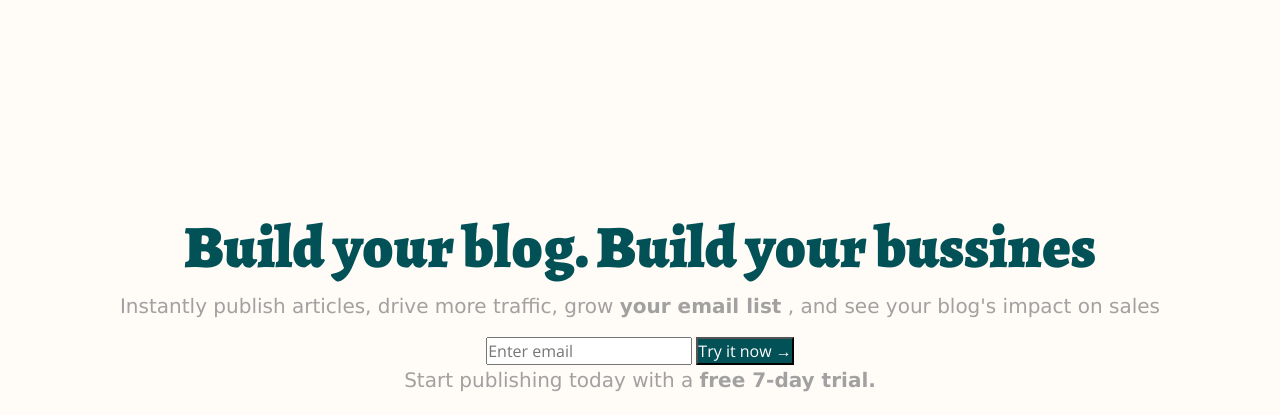
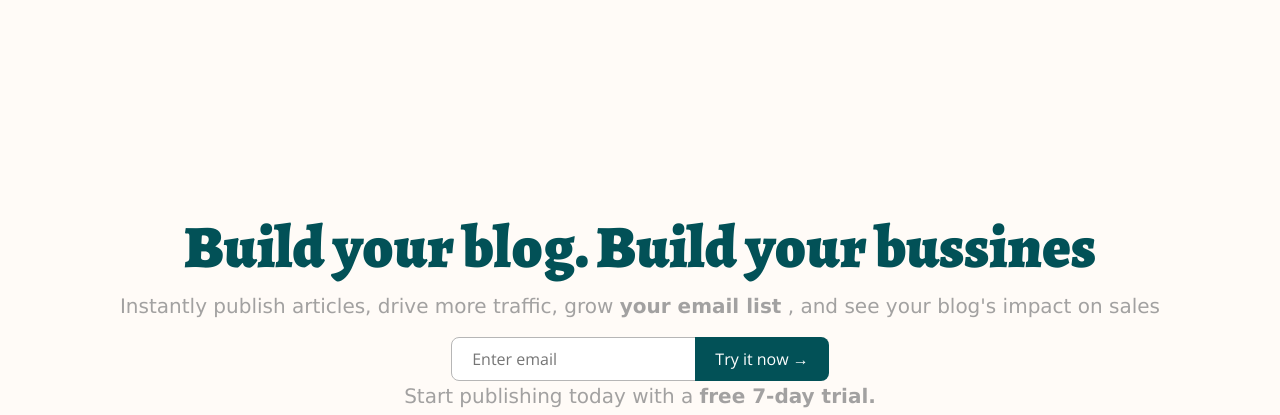
Before and after one commit to davidhoil/BeduF1, a website: page index.html in a window 1280 px wide. Shown: the part 74-489 px from the top of the page. Drawn offline with nearby package versions, Linux system fonts and the light colour scheme.

Commit message:
S8-Postwork

```diff
--- a/index.html
+++ b/index.html
@@ -89,7 +89,9 @@
       impact on sales</p>
     <form>
         <input type="email" placeholder="Enter email"/>
-        <button type="submit"class="texto-boton">Try it now &rarr; </button>
+        <button type="submit"class="texto-boton uno">
+          <span>Try it now &rarr;</span>
+        </button>
     </form>
 
     <p class="texto-promocional">Start publishing today with a <strong>free 7-day trial.</strong></p>
--- a/output.css
+++ b/output.css
@@ -41,6 +41,7 @@
 }
 .blog button {
   height: auto;
+  border:none;
   border-radius: 8px;
   padding: 12px;
   width: 180px;
--- a/styles.css
+++ b/styles.css
@@ -32,9 +32,44 @@ button {
     background-color: #025157;
 }
 
-.texto-boton:hover{
-    background-color: #67b54b;
-}
+
+.texto-boton {
+    font-size: 1rem;
+    height: 100%;
+    padding: 10px 20px;
+    margin-left: -10px;
+    color: #fff;
+    background-color: #025157;
+    border-radius: 8px;
+    border: none;
+    border-top-left-radius: 0;
+    border-bottom-left-radius: 0;
+    position: relative;
+    overflow: hidden;
+  }
+
+  .texto-boton span {
+    position: relative;
+    z-index: 2;
+  }
+
+  .texto-boton.uno::after {
+    content: " ";
+    width: 100%;
+    height: 100%;
+    background: #67b54b;
+    position: absolute;
+    top: -100%;
+    left: 0;
+    z-index: 1;
+    transition: 0.3s ease-in-out all;
+  }
+
+  .texto-boton.uno:hover::after {
+    top: 0;
+  }
+
+
 
 .header {
     margin: 40px 20 px 0;
@@ -124,6 +159,15 @@ li {
     margin-top: 285px;
     text-align: center;
 }
+.main input{
+    padding: 9px 20px;
+    border-radius: 8px;
+    border-top-right-radius: 0;
+    border-bottom-right-radius: 0;
+    border: 1px solid #b6b6b6;
+    width: 60%;
+    max-width: 250px;
+}
 
 .publish {
     /* container styles if any */
@@ -146,7 +190,28 @@ li {
 }
 
 .publish > form {
-  display: flex;
+   display: flexbox;
+
+}
+.publish button{
+    background-color: #025157;
+    color: #fff;
+    border-radius: 8px;
+    border: none;
+    border-top-left-radius: 0;
+    border-bottom-left-radius: 0;
+    padding: 10px 20px;
+
+}
+.publish input{
+    padding: 9px 20px;
+    border-radius: 8px;
+    border-top-right-radius: 0;
+    border-bottom-right-radius: 0;
+    border: 1px solid #b6b6b6;
+    width: 50%;
+    max-width: 250px;
+
 }
 
 .publish > form p {
```
